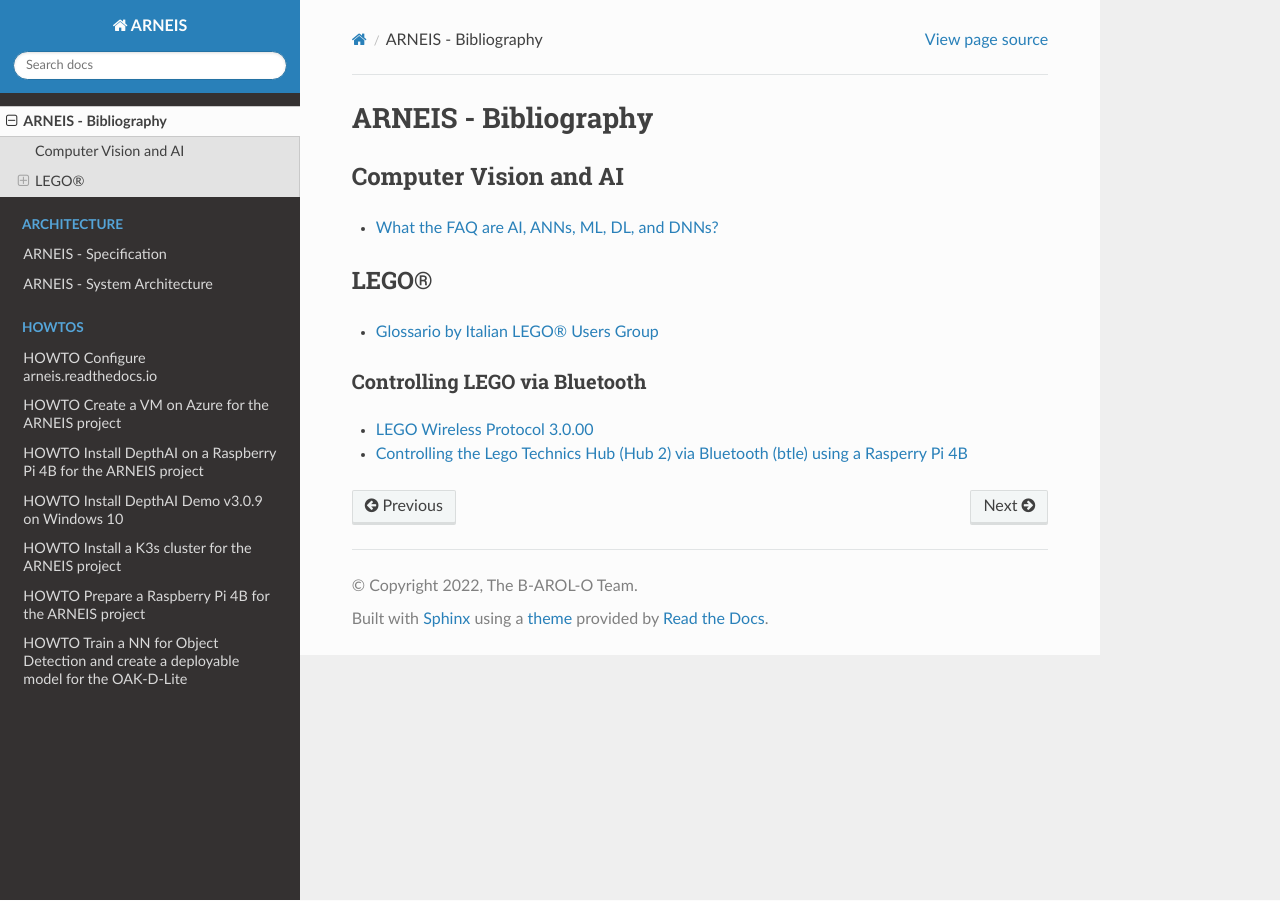
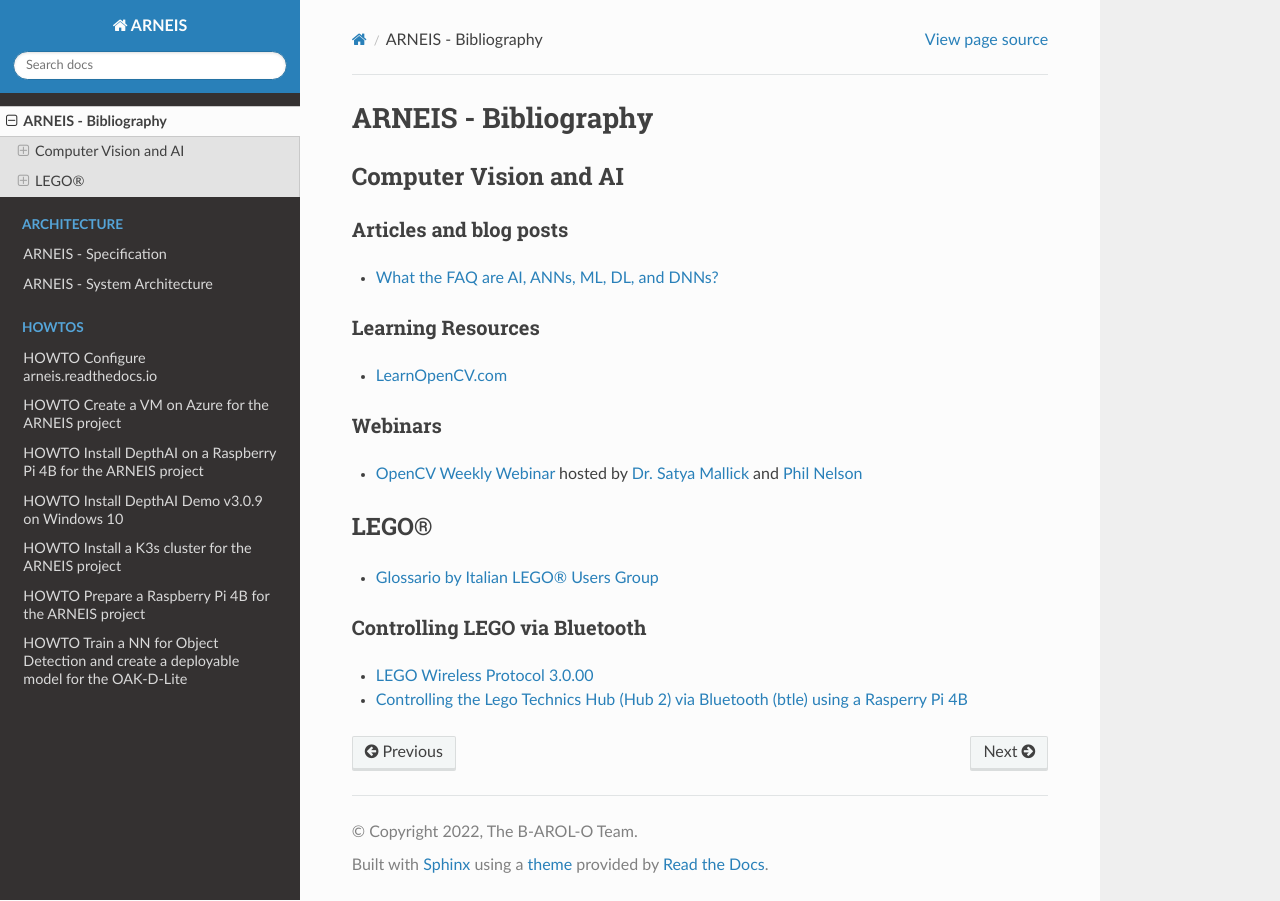
Before and after one commit to B-AROL-O/ARNEIS, a Sphinx documentation site: the page built from docs/bibliography.md, in a window 1280 px wide. Built offline with Sphinx 7.4.7 and the Read the Docs theme 2.0.0, drawn with Linux system fonts in a browser that asks for light colours; pages that are not in the unit, such as notebooks, are missing from menus.

Commit message:
More OpenCV resources
Signed-off-by: Macario Gianpaolo <gmacario@gmail.com>

```diff
--- a/docs/bibliography.md
+++ b/docs/bibliography.md
@@ -2,7 +2,16 @@
 
 ## Computer Vision and AI
 
+### Articles and blog posts
 * [What the FAQ are AI, ANNs, ML, DL, and DNNs? ](https://www.clivemaxfield.com/fundamentals-ai-anns-ml-dl-and-dnns/)
+
+### Learning Resources
+
+* [LearnOpenCV.com](https://learnopencv.com/)
+
+### Webinars
+
+* [OpenCV Weekly Webinar](https://twitter.com/opencvweekly) hosted by [Dr. Satya Mallick](https://twitter.com/learnopencv) and [Phil Nelson](https://twitter.com/philnelson)
 
 ## LEGO&reg;
 
```
